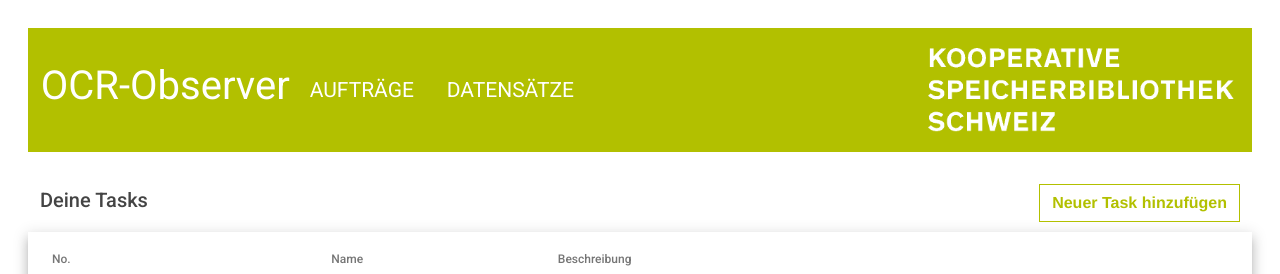
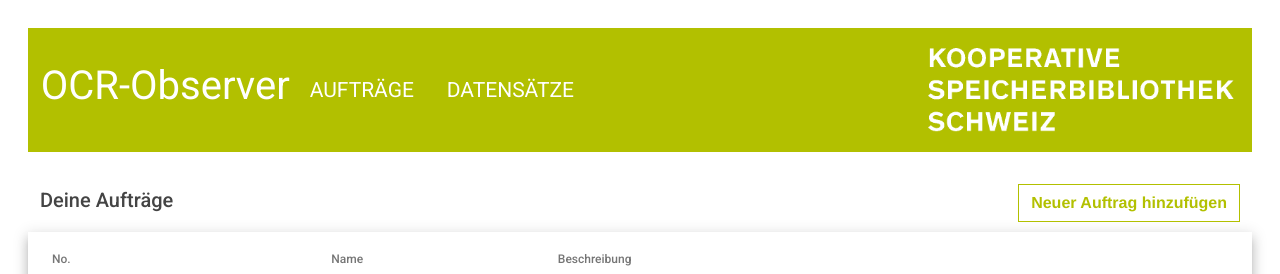
Before and after one commit to boasmeier/ocr-observer-frontend, an Angular app: page /tasks in a window 1280 px wide. Shown: the top 274 px of the page. Built offline with nearby package versions, Linux system fonts and the light colour scheme; no server answers.

Commit message:
style: fix language from tasks to aufträge

```diff
--- a/src/app/components/tasks/tasks.component.html
+++ b/src/app/components/tasks/tasks.component.html
@@ -1,11 +1,11 @@
 <div class="container-fluid padding">
     <div class="row content padding first">
         <div class="col-lg-6 order-lg-1">
-            <h2>Deine Tasks</h2>
+            <h2>Deine Aufträge</h2>
         </div>
         <div class="col-lg-6 order-lg-2">
             <div class="float-end">
-                <button type="button" class="btn btn-primary mr-1" (click)="toggleInsertForm()">Neuer Task hinzufügen</button>
+                <button type="button" class="btn btn-primary mr-1" (click)="toggleInsertForm()">Neuer Auftrag hinzufügen</button>
             </div>
         </div>
     </div>
```
